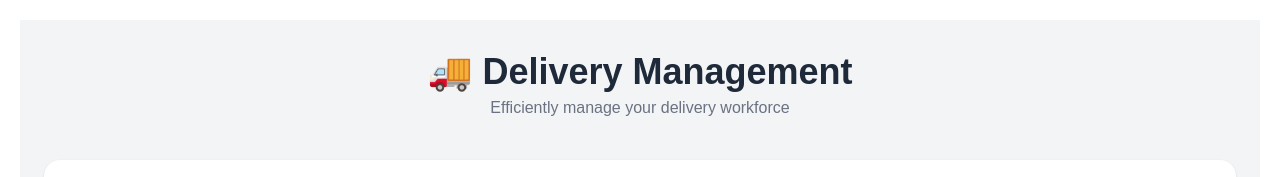
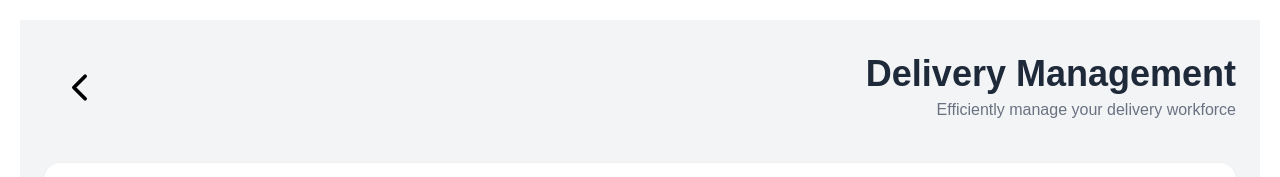
Before and after one commit to AyushSinghbharti/DeliveryWeb, a React (Vite) app: page /delivery-guys in a window 1280 px wide. Shown: the top 177 px of the page. Built offline with nearby package versions, Linux system fonts and the light colour scheme; no server answers; the database is empty; sample sign-in values are in the browser's storage.

Commit message:
Bare app setup

```diff
--- a/package.json
+++ b/package.json
@@ -13,6 +13,7 @@
     "@tailwindcss/vite": "^4.1.8",
     "axios": "^1.9.0",
     "firebase": "^11.8.1",
+    "lucide-react": "^0.511.0",
     "react": "^19.1.0",
     "react-dom": "^19.1.0",
     "react-router-dom": "^7.6.1",
--- a/src/pages/DeliveryGuys.jsx
+++ b/src/pages/DeliveryGuys.jsx
@@ -9,6 +9,8 @@ import {
   orderBy
 } from "firebase/firestore";
 import { db } from "../firebase";
+import { ChevronLeft } from "lucide-react";
+import { useNavigate } from "react-router-dom";
 
 const DeliveryGuys = () => {
   const [deliveryGuys, setDeliveryGuys] = useState([]);
@@ -20,6 +22,7 @@ const DeliveryGuys = () => {
   });
   const [loading, setLoading] = useState(false);
   const [searchTerm, setSearchTerm] = useState("");
+  const navigate = useNavigate();
 
   // Fetch delivery guys from Firestore
   const fetchDeliveryGuys = async () => {
@@ -108,9 +111,18 @@ const DeliveryGuys = () => {
       )}
 
       {/* Page Header */}
-      <div className="mb-10 text-center">
-        <h1 className="text-4xl font-bold text-gray-800">🚚 Delivery Management</h1>
-        <p className="text-gray-500 mt-1">Efficiently manage your delivery workforce</p>
+      <div className="mb-10 flex items-center gap-4">
+        <button
+          onClick={() => navigate(-1)}
+          className="text-black-400 hover:text-teal-600 transition flex-1"
+          aria-label="Go back"
+        >
+          <ChevronLeft size={45} />
+        </button>
+        <div>
+          <h1 className="text-4xl font-bold text-gray-800">Delivery Management</h1>
+          <p className="text-gray-500 mt-1 text-right">Efficiently manage your delivery workforce</p>
+        </div>
       </div>
 
       {/* Form Section */}
--- a/src/pages/Orders.jsx
+++ b/src/pages/Orders.jsx
@@ -11,11 +11,14 @@ import {
   orderBy
 } from 'firebase/firestore';
 import { db } from '../firebase';
+import { useNavigate } from 'react-router-dom';
+import { ChevronLeft } from "lucide-react";
 
 const Orders = () => {
   const [orders, setOrders] = useState([]);
   const [deliveryGuys, setDeliveryGuys] = useState([]);
   const [loading, setLoading] = useState(true);
+  const navigate = useNavigate();
   const [form, setForm] = useState({
     product_name: '',
     product_description: '',
@@ -121,9 +124,18 @@ const Orders = () => {
   return (
     <div className="flex flex-col min-h-screen w-full bg-gradient-to-br from-gray-900 via-gray-950 to-gray-900 text-white p-8">
       {/* Header */}
-      <header className="mb-8">
-        <h1 className="text-4xl font-bold text-teal-400">📦 Order Management</h1>
-        <p className="text-gray-400 mt-2">Create and track delivery orders with ease</p>
+      <header className="mb-8 flex items-center gap-4">
+        <button
+          onClick={() => navigate(-1)}
+          className="text-teal-400 hover:text-teal-600 transition"
+          aria-label="Go back"
+        >
+          <ChevronLeft size={32} />
+        </button>
+        <div>
+          <h1 className="text-4xl font-bold text-teal-400">📦 Order Management</h1>
+          <p className="text-gray-400 mt-1">Create and track delivery orders with ease</p>
+        </div>
       </header>
 
       {/* Main Grid */}
@@ -227,8 +239,8 @@ const Orders = () => {
                     <span className="font-medium text-white">{order.product_name}</span>
                     <span
                       className={`px-3 py-1 text-xs font-medium rounded-full ${order.status === "assigned"
-                          ? "bg-green-400 text-black"
-                          : "bg-red-400 text-black"
+                        ? "bg-green-400 text-black"
+                        : "bg-red-400 text-black"
                         }`}
                     >
                       {order.status}
```
Also changed, not shown: 1 other file (tests, documents, lock files or other folders).
